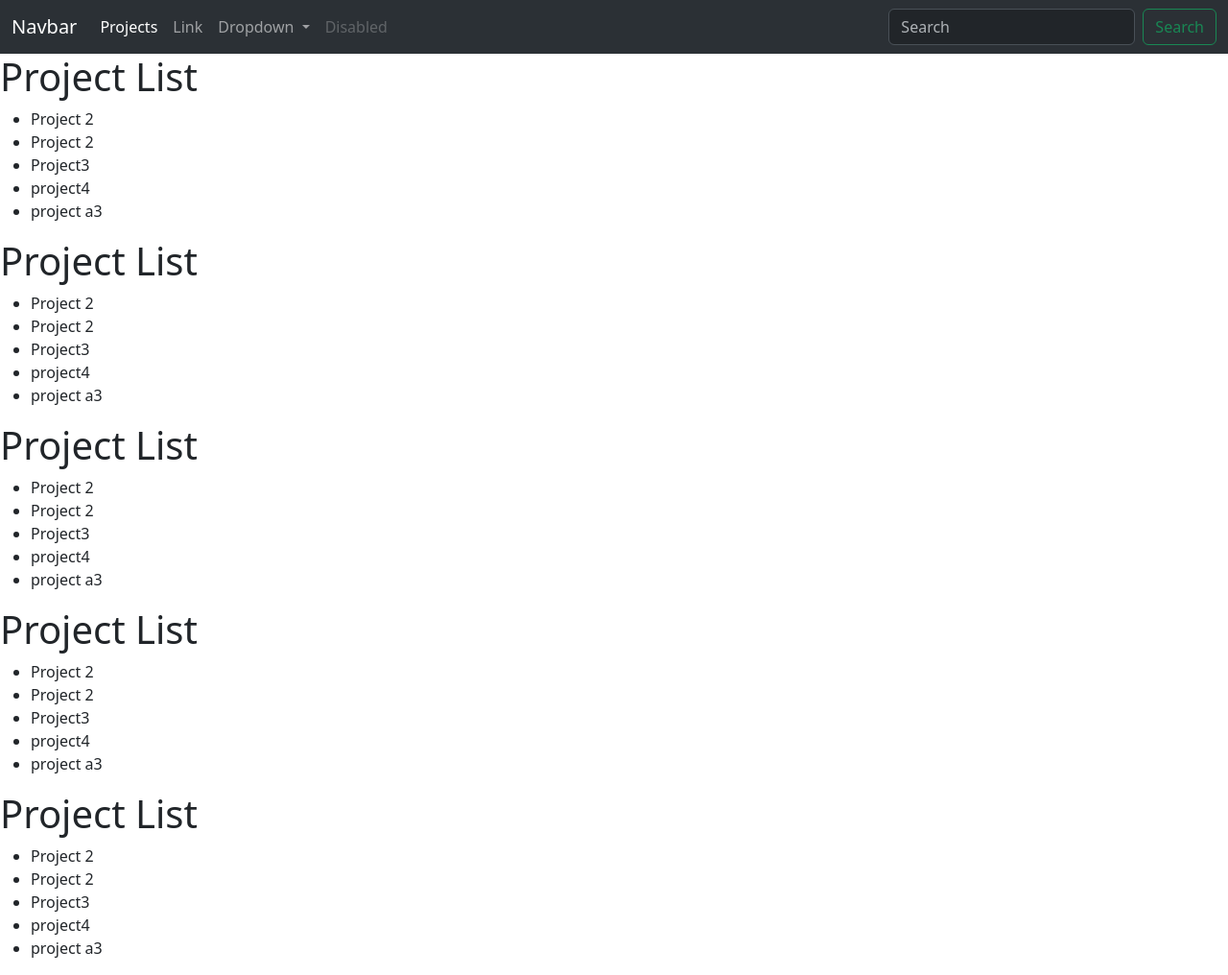
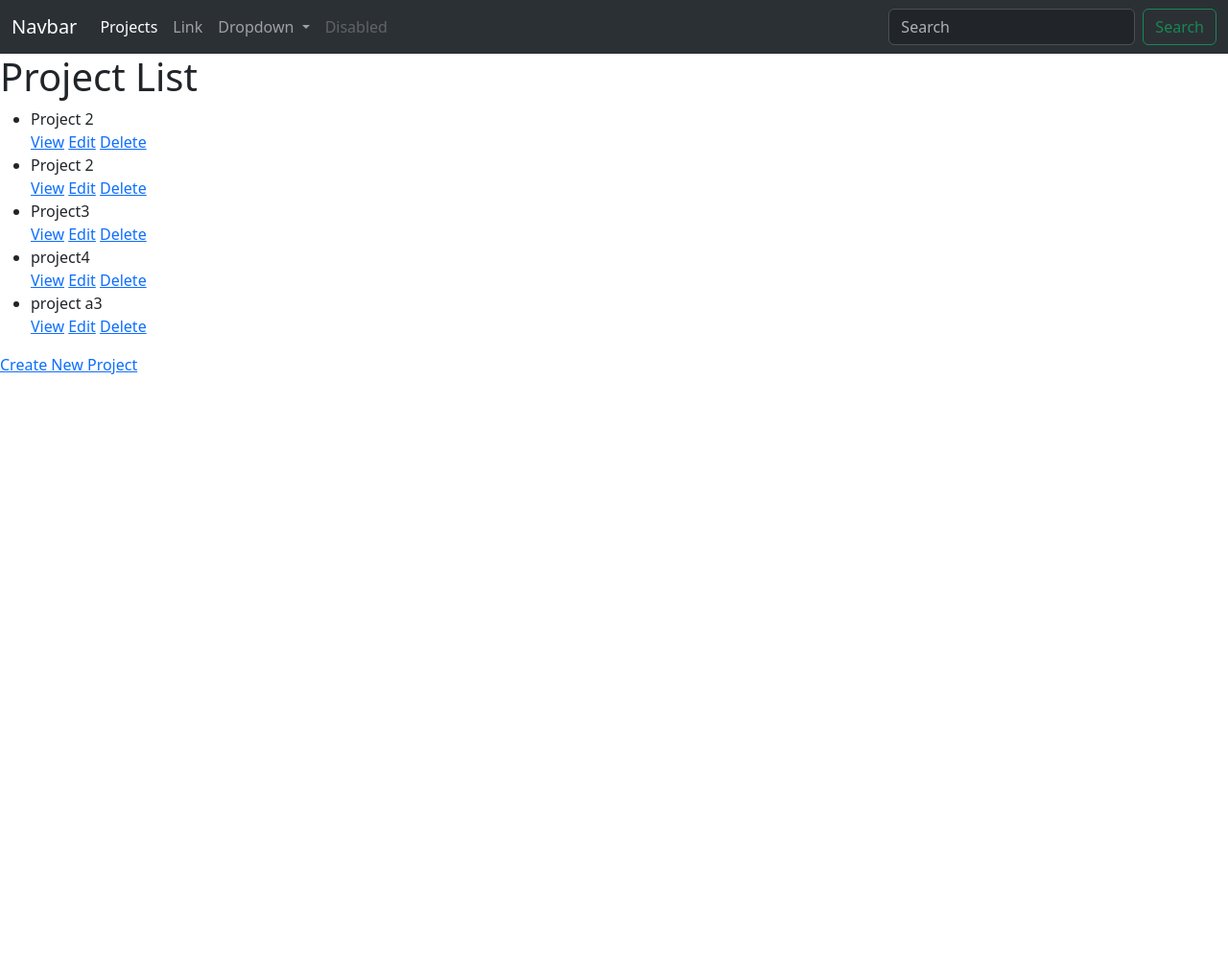
Before and after one commit to junaidalam2/basecamp_part2_django, a Django app: page /projects/ in a window 1280 px wide. Shown: the whole page at 96% size. After the commit the page ends 390 px from the top, so only its background shows below. Run offline with Django 5.2, Linux system fonts and the light colour scheme; data comes from the database, SQL or seed files in the repository; both versions use the stored data as it was after the commit.

Commit message:
finished CRUD for projects

```diff
--- a/projects/templates/projects/project_create.html
+++ b/projects/templates/projects/project_create.html
@@ -8,6 +8,6 @@
     <input type='submit' value='Save' />
 </form>
 
-
+<a href="{% url 'projects:projects-list' %}">Project List</a>
 
 {% endblock %}
--- a/projects/templates/projects/project_detail.html
+++ b/projects/templates/projects/project_detail.html
@@ -30,4 +30,7 @@
 {% endif %}
 
 
+<a href="{% url 'projects:projects-update' object.pk %}">Edit</a>
+<a href="{% url 'projects:projects-list' %}">Back to Project List</a>
+
 {% endblock %}
--- a/projects/templates/projects/project_list.html
+++ b/projects/templates/projects/project_list.html
@@ -4,17 +4,15 @@
 {% block content %}
 
 
-{% for project in object_list %}
-
-
         <h1>Project List</h1>
         <ul>
             {% for project in object_list %}
                 <li>{{ project.name }}</li>
+                <a href="{% url 'projects:projects-detail' project.pk %}">View</a>
+                <a href="{% url 'projects:projects-update' project.pk %}">Edit</a>
+                <a href="{% url 'projects:projects-delete' project.pk %}">Delete</a>
             {% endfor %}
         </ul>
 
-{% endfor %}
-
-
+        <a href="{% url 'projects:projects-create' %}">Create New Project</a>
 {% endblock %}
--- a/projects/urls.py
+++ b/projects/urls.py
@@ -2,13 +2,17 @@ from django.urls import path
 from projects.views import (
     ProjectDetailView,
     ProjectListView,
-    ProjectCreateView
+    ProjectCreateView,
+    ProjectUpdateView,
+    ProjectDeleteView,
 )
 
-app_name = 'project'
+app_name = 'projects'
 
 urlpatterns = [
-    path('', ProjectListView.as_view(), name='project-list'),
-    path('<int:pk>/', ProjectDetailView.as_view(), name='project-detail'),
-    path('create/', ProjectCreateView.as_view(), name='project-create'),
+    path('', ProjectListView.as_view(), name='projects-list'),
+    path('<int:pk>/', ProjectDetailView.as_view(), name='projects-detail'),
+    path('create/', ProjectCreateView.as_view(), name='projects-create'),
+    path('update/<int:pk>/', ProjectUpdateView.as_view(), name='projects-update'),
+    path('delete/<int:pk>/', ProjectDeleteView.as_view(), name='projects-delete'),
 ]
--- a/projects/views.py
+++ b/projects/views.py
@@ -1,5 +1,5 @@
-from django.shortcuts import render
-from django.urls import reverse, reverse_lazy
+#from django.shortcuts import render
+from django.urls import reverse_lazy
 from .models import Project
 from .forms import ProjectModelForm
 # Create your views here.
@@ -17,11 +17,13 @@ class ProjectCreateView(CreateView):
     template_name = 'projects/project_create.html'
     form_class = ProjectModelForm
     queryset = Project.objects.all()
-    success_url = reverse_lazy('project-list')
+    success_url = reverse_lazy('projects:projects-list')
 
     def form_valid(self, form):
         print(form.cleaned_data)
+        print(self.success_url)
         return super().form_valid(form)
+
 
 class ProjectListView(ListView):
     template_name = 'projects/project_list.html'
@@ -31,3 +33,21 @@ class ProjectListView(ListView):
 class ProjectDetailView(DetailView):
     template_name = 'projects/project_detail.html'
     queryset = Project.objects.all()
+
+
+class ProjectUpdateView(UpdateView):
+    model = Project
+    template_name = 'projects/project_update.html'
+    form_class = ProjectModelForm
+    success_url = reverse_lazy('projects:projects-list')
+
+    def form_valid(self, form):
+        print(form.cleaned_data)
+        print(self.success_url)
+        return super().form_valid(form)
+
+
+class ProjectDeleteView(DeleteView):
+    model = Project
+    template_name = 'projects/project_delete.html'
+    success_url = reverse_lazy('projects:projects-list')
```
Also changed, not shown: projects/templates/projects/project_delete.html (added, +17 -0 lines), projects/templates/projects/project_update.html (added, +16 -0 lines), db.sqlite3.
